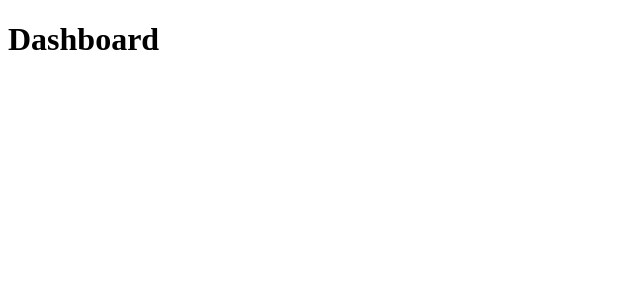
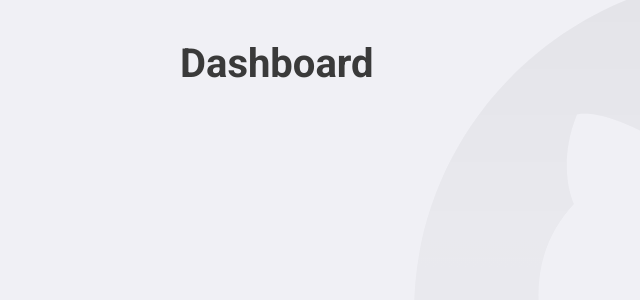
Before and after one commit to neninja/ead_js_rocketseat_gostack11-aula-react-github-api, a React (Create React App) app: page / in a window 1280 px wide. Shown: the top 300 px of the page, without its empty margins (0-640 px from the left). Built offline with nearby package versions, Linux system fonts and the light colour scheme.

Commit message:
release: add aula 6

```diff
--- a/package.json
+++ b/package.json
@@ -14,6 +14,7 @@
     "react-dom": "^16.13.1",
     "react-router-dom": "^5.1.2",
     "react-scripts": "3.4.1",
+    "styled-components": "^5.1.0",
     "typescript": "~3.7.2"
   },
   "scripts": {
@@ -36,6 +37,7 @@
   },
   "devDependencies": {
     "@types/react-router-dom": "^5.1.4",
+    "@types/styled-components": "^5.1.0",
     "@typescript-eslint/eslint-plugin": "^2.29.0",
     "@typescript-eslint/parser": "^2.29.0",
     "eslint": "^6.8.0",
--- a/public/index.html
+++ b/public/index.html
@@ -5,6 +5,7 @@
     <meta name="viewport" content="width=device-width, initial-scale=1" />
     <meta name="theme-color" content="#3a3a3a" />
     <title>Github Explorer</title>
+    <link href="https://fonts.googleapis.com/css2?family=Roboto:wght@400;700&display=swap" rel="stylesheet">
   </head>
   <body>
     <noscript>You need to enable JavaScript to run this app.</noscript>
--- a/src/App.tsx
+++ b/src/App.tsx
@@ -1,12 +1,16 @@
 import React from 'react';
 import { BrowserRouter } from 'react-router-dom';
 
+import GlobalStyle from './styles/global';
 import Routes from './routes';
 
 const App: React.FC = () => (
-  <BrowserRouter>
-    <Routes />
-  </BrowserRouter>
+  <>
+    <BrowserRouter>
+      <Routes />
+    </BrowserRouter>
+    <GlobalStyle />
+  </>
 );
 
 export default App;
--- a/src/pages/Dashboard/index.tsx
+++ b/src/pages/Dashboard/index.tsx
@@ -1,7 +1,9 @@
 import React from 'react';
 
+import { Title } from './styles';
+
 const Dashboard: React.FC = () => {
-  return <h1>Dashboard</h1>;
+  return <Title>Dashboard</Title>;
 };
 
 export default Dashboard;
--- /dev/null
+++ b/src/pages/Dashboard/styles.ts
@@ -0,0 +1,6 @@
+import styled from 'styled-components';
+
+export const Title = styled.h1`
+  font-size: 40px;
+  color: #3a3a3a;
+`;
--- /dev/null
+++ b/src/styles/global.ts
@@ -0,0 +1,31 @@
+import { createGlobalStyle } from 'styled-components';
+
+import githubBackground from '../assets/github-logo.svg';
+
+export default createGlobalStyle`
+* {
+  margin: 0;
+  padding: 0;
+  outline: 0;
+  box-sizing: border-box;
+}
+
+body {
+  background: #f0f0f5 url(${githubBackground}) no-repeat 70% top;
+  -webkit-font-smoothing: antialiesed;
+}
+
+body, input, button {
+  font: 16px Roboto, sans-serif;
+}
+
+#root {
+  max-width: 960px;
+  margin: 0 auto;
+  padding: 40px 20px;
+}
+
+button {
+  cursor: pointer;
+}
+`;
```
Also changed, not shown: src/assets/github-logo.svg (added), 1 other file (tests, documents, lock files or other folders).
